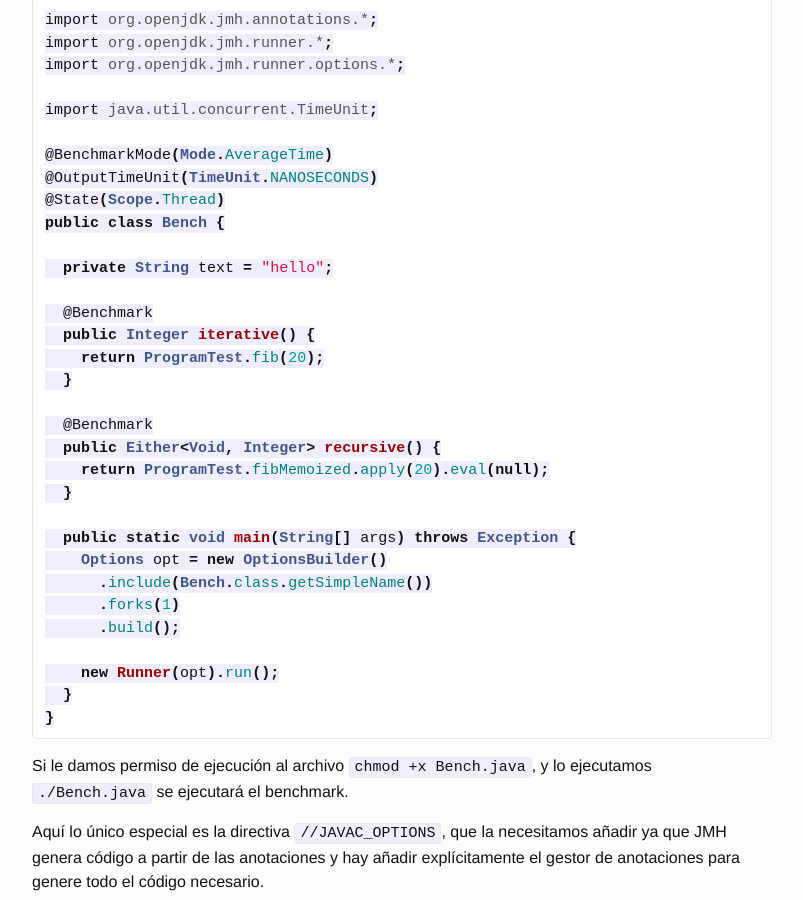
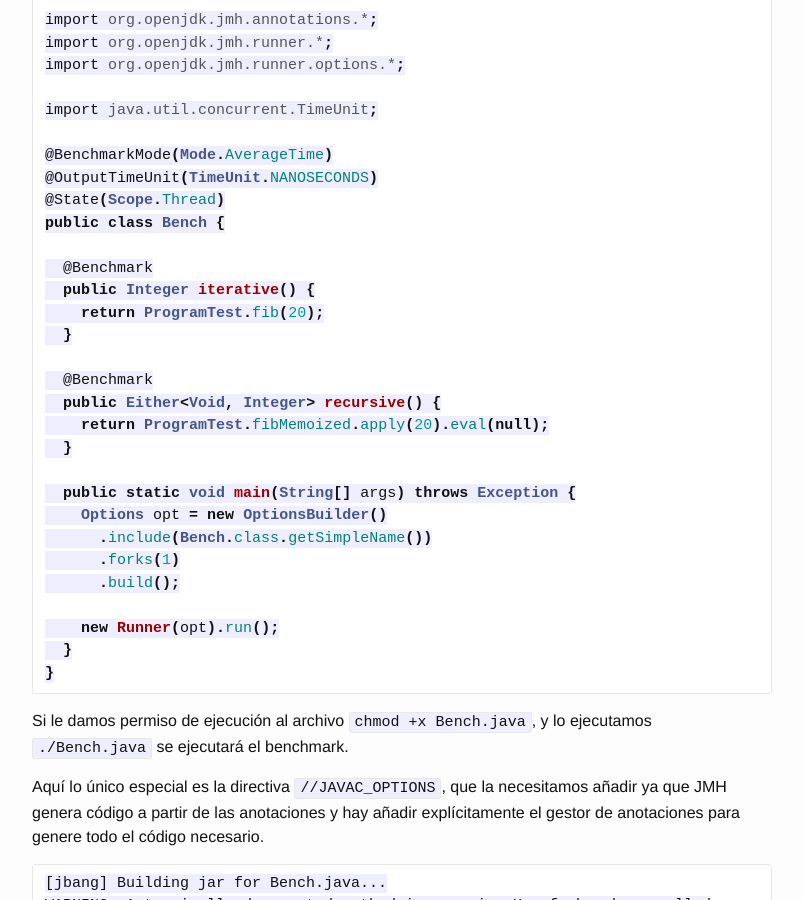
Before and after one commit to tonivade/tonivade.github.io, a Jekyll site: the page built from _posts/2026-05-11-test-unitarios-con-jbang.markdown, in a window 1280 px wide and 900 px high, scrolled down 4981 px. Shown: the whole window, without its empty margins (238-1041 px from the left). Built offline with Jekyll 4.4.1, drawn with Linux system fonts in a browser that asks for light colours.

Commit message:
fix code

```diff
--- a/_posts/2026-05-11-test-unitarios-con-jbang.markdown
+++ b/_posts/2026-05-11-test-unitarios-con-jbang.markdown
@@ -247,8 +247,6 @@ import java.util.concurrent.TimeUnit;
 @State(Scope.Thread)
 public class Bench {
 
-  private String text = "hello";
-
   @Benchmark
   public Integer iterative() {
     return ProgramTest.fib(20);
```
